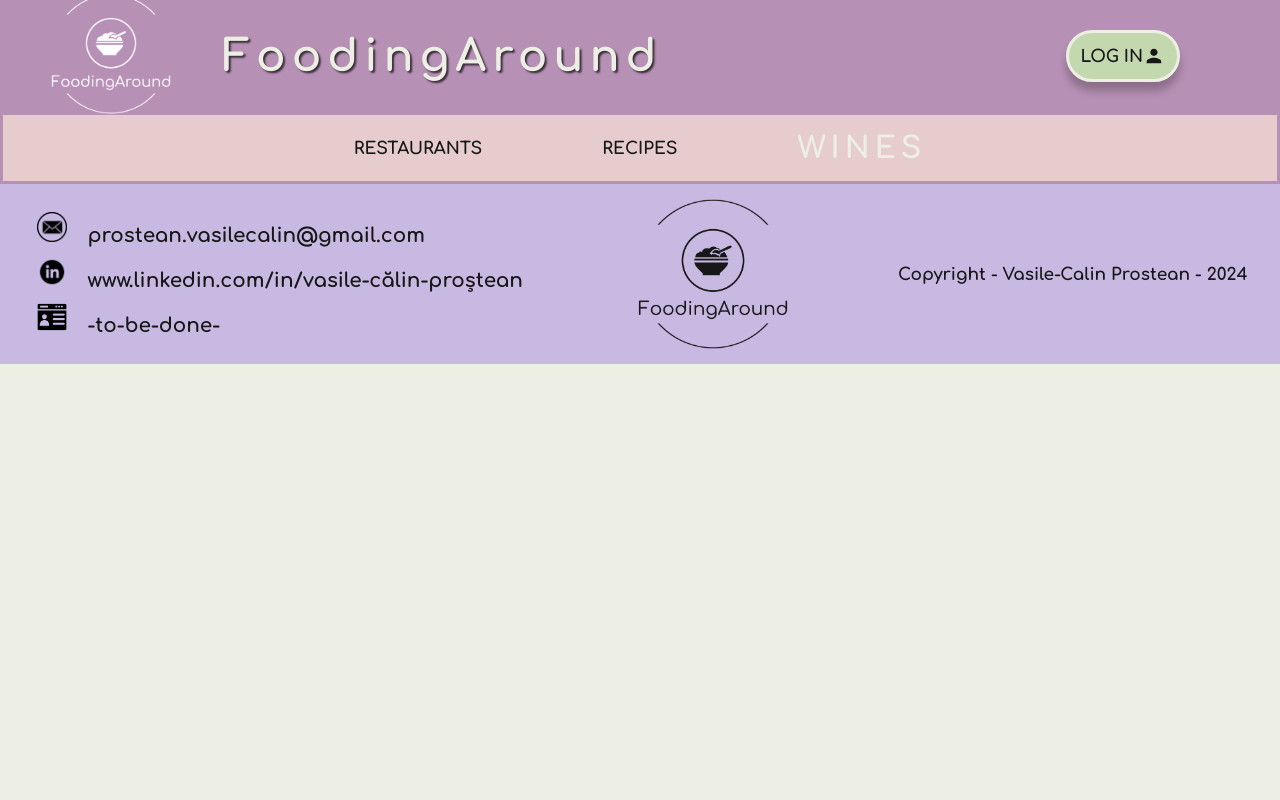
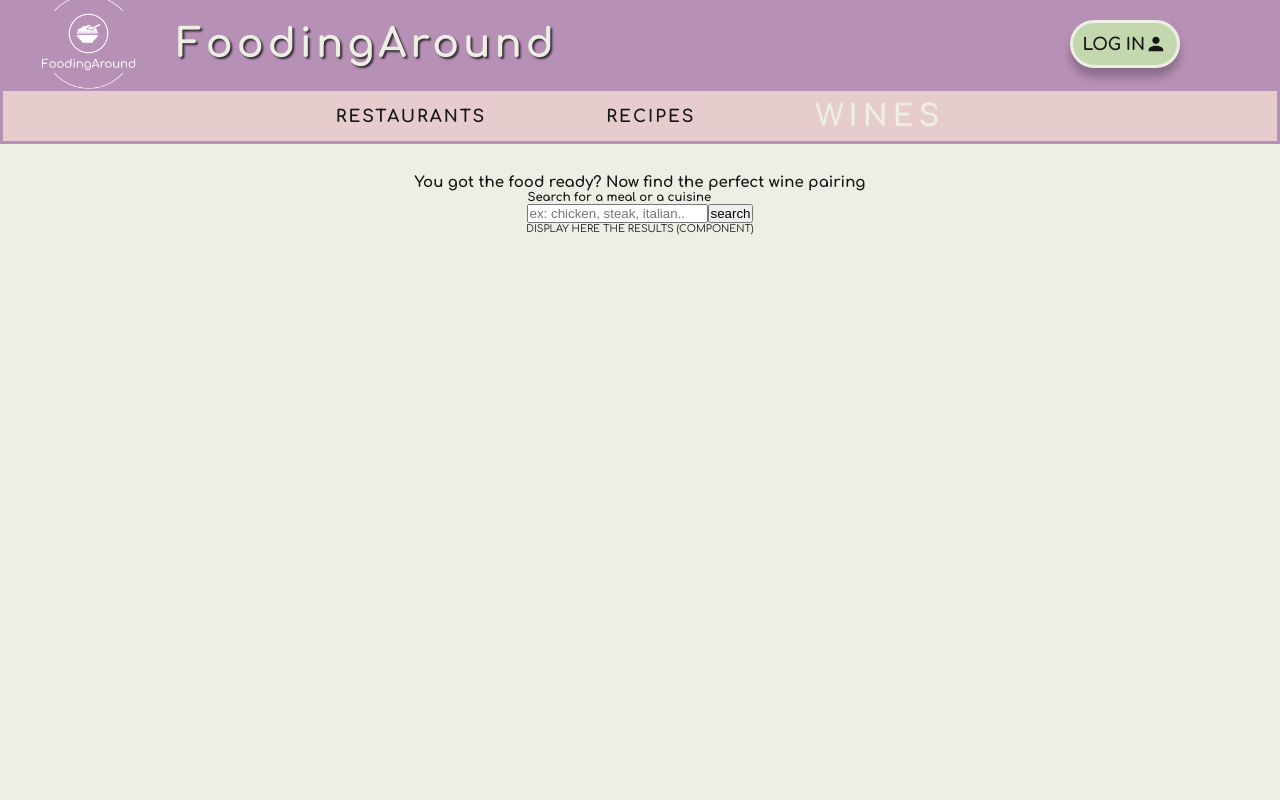
Before and after one commit to CalinP1/FoodingAround, a React (Vite) app: page /wines in a window 1280 px wide. Shown: the top 800 px of the page. Built offline with nearby package versions, Linux system fonts and the light colour scheme.

Commit message:
new layout modifications for the PageList component

```diff
--- a/src/components/Navbar.module.css
+++ b/src/components/Navbar.module.css
@@ -1,5 +1,5 @@
 .navcontainer {
-  height: 14vh;
+  height: 11vh;
 }
 .nav {
   background-color: var(--main-color-primary);
@@ -20,7 +20,7 @@
 }
 .account {
   background-color: var(--default-button);
-  padding: 1.2rem;
+  padding: 1rem;
   border-radius: 5rem;
   border-style: solid;
   border-color: var(--background-color-primary);
@@ -35,8 +35,8 @@
   align-items: center;
 }
 .brandname {
-  font-size: 44px;
-  letter-spacing: 6px;
+  font-size: 4rem;
+  letter-spacing: 4px;
   font-weight: 700;
   color: var(--background-color-primary);
   text-shadow: 2px 2px 2px rgba(2, 2, 2, 0.692);
@@ -44,8 +44,8 @@
 }
 
 .logo img {
-  height: 15rem;
-  padding: 1.5rem;
+  height: 12rem;
+  padding: 1.3rem;
 }
 
 .account:hover {
--- a/src/components/Pagelist.module.css
+++ b/src/components/Pagelist.module.css
@@ -2,7 +2,7 @@
   background-color: var(--background-color-second);
   border-style: solid;
   border-color: var(--main-color-primary);
-  height: 9vh;
+  height: 7vh;
 }
 
 .secondnav ul {
@@ -14,18 +14,19 @@
 }
 
 .secondnav li {
-  padding: 25px 60px;
+  padding: 2rem 6rem;
   color: var(--main-text);
-  transition: all 0.3s;
+  transition: all 0.6s;
   cursor: pointer;
+  letter-spacing: 0.2rem;
 }
 
 .secondnav li:hover {
-  border-style: solid;
-  letter-spacing: 8px;
-  border-radius: 3rem;
-  padding: 13px 80px;
-  border-color: var(--background-color-primary);
+  letter-spacing: 0.9rem;
+  color: var(--background-color-primary);
+  text-decoration: underline;
+  padding: 1rem;
+  transform: translatey(4px);
 }
 
 .secondnav a:global(.active) {
--- a/src/pages/Heropage.module.css
+++ b/src/pages/Heropage.module.css
@@ -25,8 +25,8 @@
   display: flex;
   justify-content: center;
   align-items: center;
-  font-size: 4.5rem;
-  padding: 3rem;
+  font-size: 4rem;
+  padding: 2rem;
 }
 
 .herodescription {
--- a/src/pages/Wines.jsx
+++ b/src/pages/Wines.jsx
@@ -1,12 +1,30 @@
 import Footer from "../components/Footer";
 import Navbar from "../components/Navbar";
 import Pagelist from "../components/Pagelist";
+import styles from "./Wines.module.css";
 
 function About() {
   return (
     <div>
       <Navbar />
       <Pagelist />
+      <div className={styles.wineMainContainer}>
+        <h2 className={styles.wineHeader}>
+          You got the food ready? Now find the perfect wine pairing
+        </h2>
+        <form className={styles.wineFormContainer}>
+          <h3>Search for a meal or a cuisine</h3>
+          <input
+            type="search"
+            placeholder="ex: chicken, steak, italian.."
+            value=""
+          />
+          <button className={styles.button}>search</button>
+        </form>
+        <div className={styles.wineComponentContainer}>
+          DISPLAY HERE THE RESULTS (COMPONENT)
+        </div>
+      </div>
       <Footer />
     </div>
   );
--- /dev/null
+++ b/src/pages/Wines.module.css
@@ -0,0 +1,8 @@
+.wineMainContainer {
+  margin-top: 3rem;
+  height: 100vh;
+  width: 100%;
+  display: flex;
+  align-items: center;
+  flex-direction: column;
+}
```
